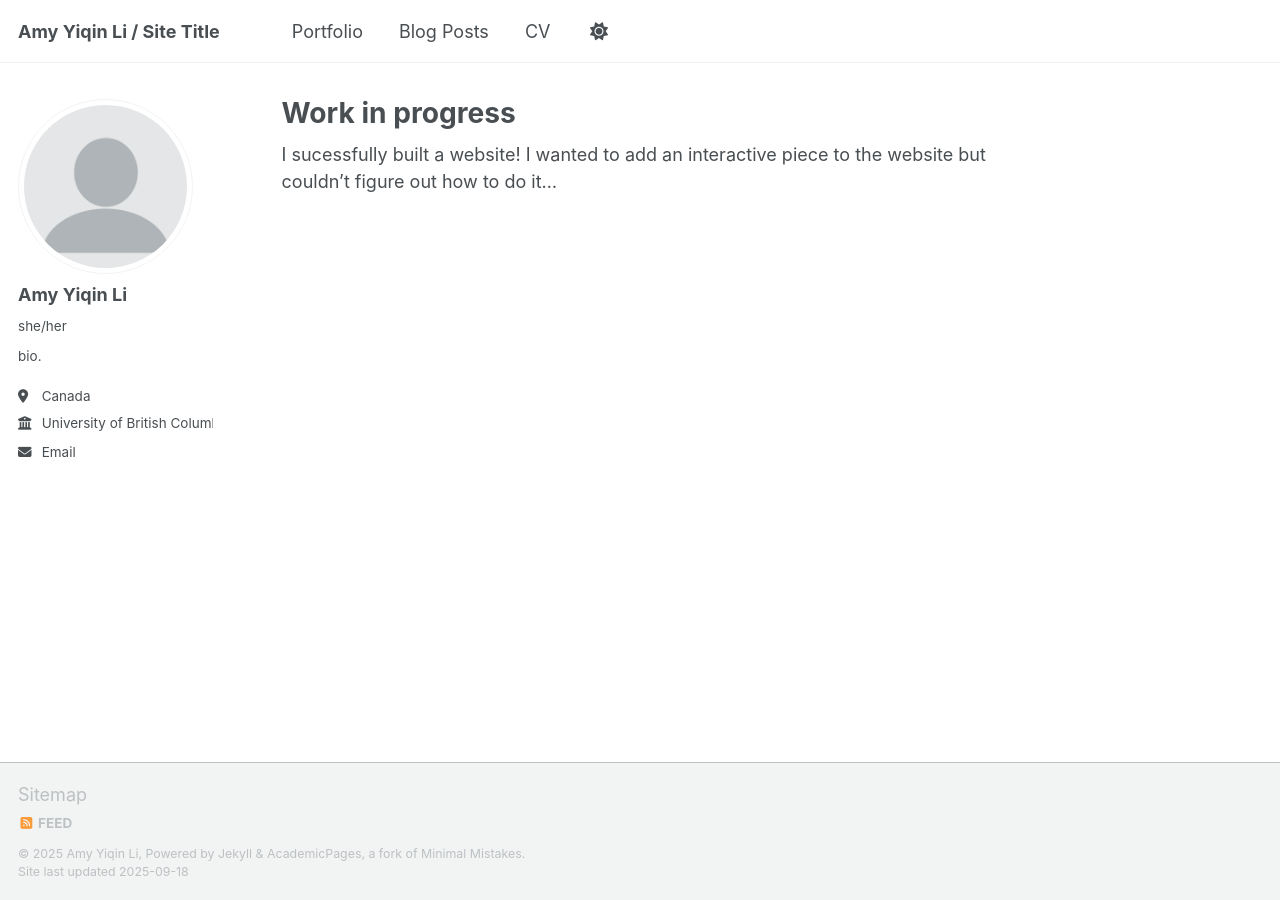
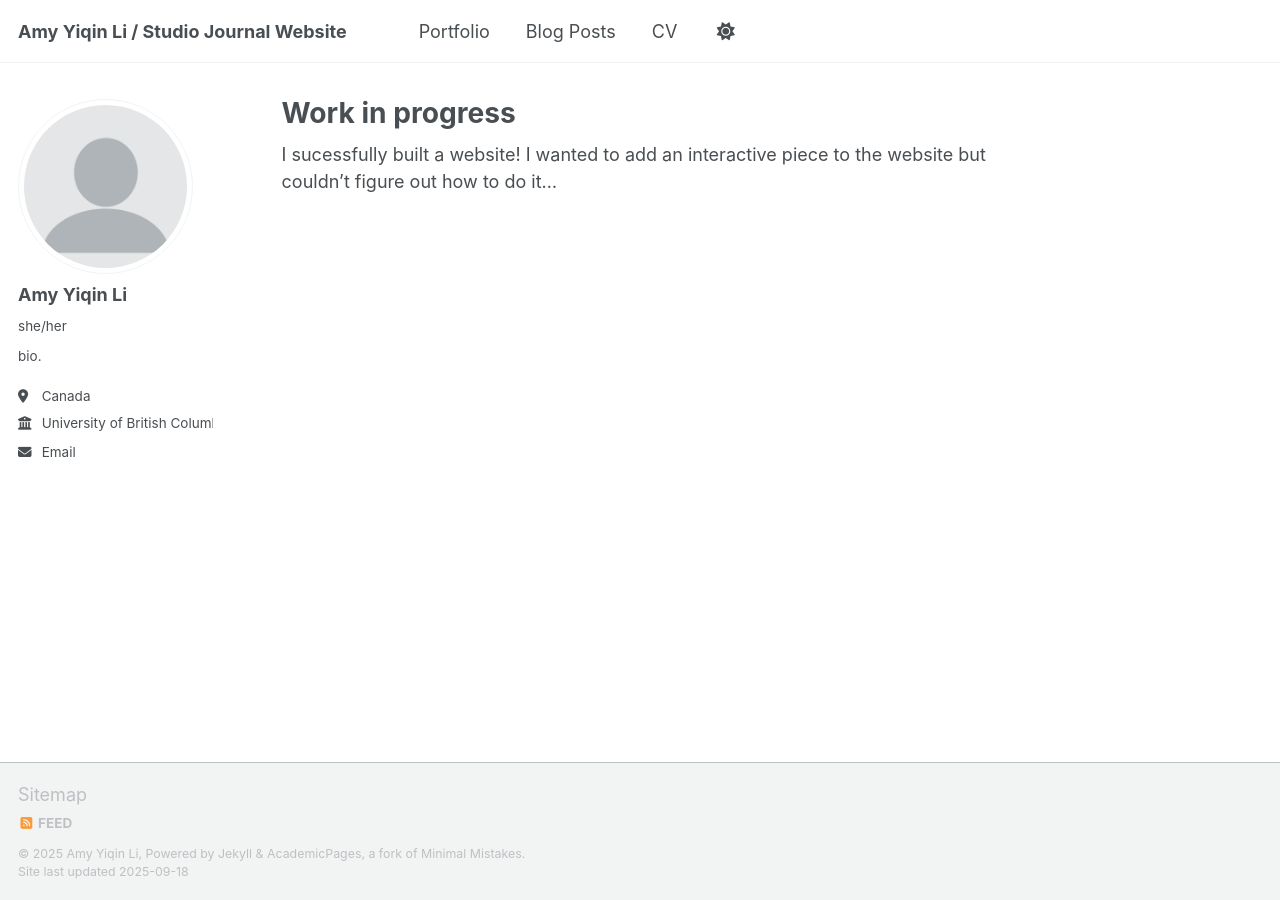
Before and after one commit to amyli11229/amyli11229.github.io, a Jekyll site: the page built from _pages/about.md, in a window 1280 px wide. Built offline with Jekyll 4.4.1, drawn with Linux system fonts in a browser that asks for light colours; a script that is not in the unit is left out.

Commit message:
Update _config.yml

```diff
--- a/_config.yml
+++ b/_config.yml
@@ -9,7 +9,7 @@
 # Basic Site Settings
 locale                   : "Vancouver, BC"
 site_theme               : "default" # Currently available options are "default", "air"
-title                    : "Amy Yiqin Li / Site Title"
+title                    : "Amy Yiqin Li / Studio Journal Website"
 title_separator          : "-"
 name                     : &name "Amy Yiqin Li"
 description              : &description "Amy's Studio Journal website"   # Update this with a general description of your site, this is the default if not overridden by a page
```
